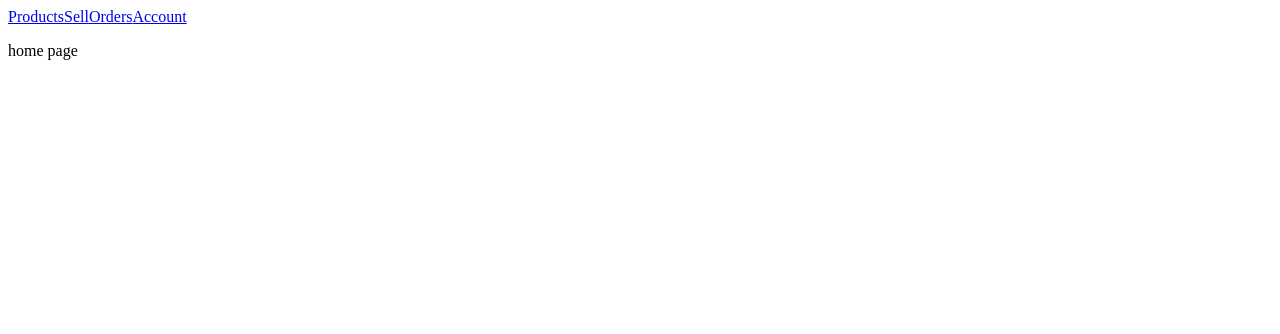
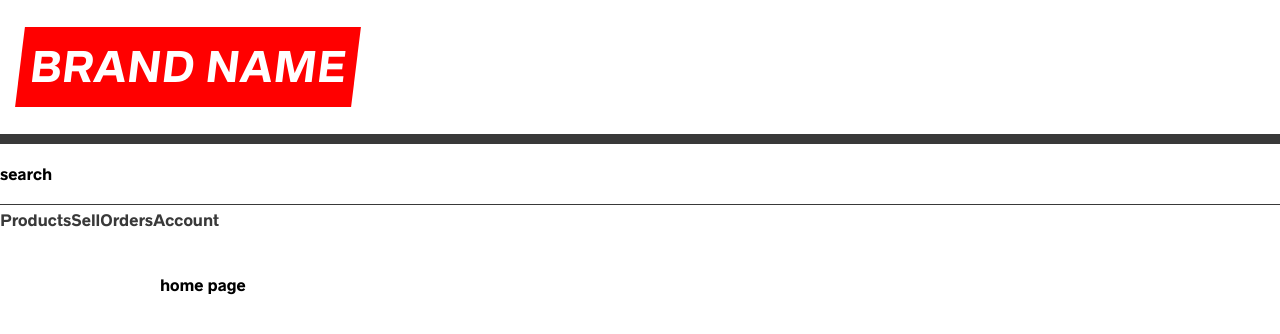
Before and after one commit to kentotakeuchi/my-online-shop, a Next.js app in the folder frontend/: page / in a window 1280 px wide. Shown: the top 334 px of the page. Built offline with nearby package versions, Linux system fonts and the light colour scheme.

Commit message:
header, npprogress, styled-comp > global style

```diff
--- a/frontend/components/header.tsx
+++ b/frontend/components/header.tsx
@@ -1,10 +1,50 @@
+import Link from 'next/link'
+import styled from 'styled-components'
 import Nav from './nav'
+
+const Logo = styled.h1`
+  font-size: 4rem;
+  margin-left: 2rem;
+  position: relative;
+  z-index: 2;
+  background: red;
+  transform: skew(-7deg);
+  a {
+    color: white;
+    text-decoration: none;
+    text-transform: uppercase;
+    padding: 0.5rem 1rem;
+  }
+`
+
+const HeaderStyles = styled.header`
+  .bar {
+    border-bottom: 10px solid var(--black, black);
+    display: grid;
+    grid-template-columns: auto 1fr;
+    justify-content: space-between;
+    align-items: stretch;
+  }
+  .sub-bar {
+    display: grid;
+    grid-template-columns: 1fr auto;
+    border-bottom: 1px solid var(--black, black);
+  }
+`
 
 const Header: React.FC = () => {
   return (
-    <header>
+    <HeaderStyles>
+      <div className='bar'>
+        <Logo>
+          <Link href='/'>brand name</Link>
+        </Logo>
+      </div>
+      <div className='sub-bar'>
+        <p>search</p>
+      </div>
       <Nav />
-    </header>
+    </HeaderStyles>
   )
 }
 
--- a/frontend/components/page.tsx
+++ b/frontend/components/page.tsx
@@ -1,11 +1,65 @@
+import styled, { createGlobalStyle } from 'styled-components'
 import Header from './header'
 
-const Page: React.FC = ({ children }) => {
+const GlobalStyles = createGlobalStyle`
+  @font-face {
+    font-family: 'radnika_next';
+    src: url('/static/radnikanext-medium-webfont.woff2') format('woff2');
+    font-weight: normal;
+    font-style: normal;
+  }
+  html {
+    --red: #ff0000;
+    --black: #393939;
+    --grey: #3A3A3A;
+    --gray: var(--grey);
+    --lightGrey: #e1e1e1;
+    --lightGray: var(--lightGrey);
+    --offWhite: #ededed;
+    --maxWidth: 1000px;
+    --bs: 0 12px 24px 0 rgba(0,0,0,0.09);
+    box-sizing: border-box;
+    font-size: 10px;
+  }
+  *, *:before, *:after {
+    box-sizing: inherit;
+  }
+  body {
+    font-family: 'radnika_next', --apple-system, BlinkMacSystemFont, 'Segoe UI', Roboto, Oxygen, Ubuntu, Cantarell, 'Open Sans', 'Helvetica Neue', sans-serif;
+    padding: 0;
+    margin: 0;
+    font-size: 1.5rem;
+    line-height:2;
+  }
+  a {
+    text-decoration: none;
+    color: var(--black);
+  }
+  a:hover {
+    text-decoration: underline;
+  }
+  button {
+    font-family: 'radnika_next', --apple-system, BlinkMacSystemFont, 'Segoe UI', Roboto, Oxygen, Ubuntu, Cantarell, 'Open Sans', 'Helvetica Neue', sans-serif;
+  }
+`
+
+const InnerStyles = styled.div`
+  max-width: var(--maxWidth);
+  margin: 0 auto;
+  padding: 2rem;
+`
+
+interface Props {
+  cool?: string
+}
+
+const Page: React.FC<Props> = ({ children, cool }) => {
   return (
-    <>
+    <div>
+      <GlobalStyles />
       <Header />
-      {children}
-    </>
+      <InnerStyles>{children}</InnerStyles>
+    </div>
   )
 }
 
--- a/frontend/pages/_app.tsx
+++ b/frontend/pages/_app.tsx
@@ -1,4 +1,11 @@
 import type { AppProps /*, AppContext */ } from 'next/app'
+import Router from 'next/router'
+import NProgress from 'nprogress'
+import '../components/styles/nprogress.css'
+
+Router.events.on('routeChangeStart', () => NProgress.start())
+Router.events.on('routeChangeComplete', () => NProgress.done())
+Router.events.on('routeChangeError', () => NProgress.done())
 
 function MyApp({ Component, pageProps }: AppProps) {
   return <Component {...pageProps} />
--- a/frontend/pages/_document.tsx
+++ b/frontend/pages/_document.tsx
@@ -1,6 +1,13 @@
-import Document, { Html, Head, Main, NextScript /*DocumentContext*/ } from 'next/document'
+import Document, { Html, Head, Main, NextScript, DocumentContext } from 'next/document'
+import { ServerStyleSheet } from 'styled-components'
 
 class MyDocument extends Document {
+  static async getInitialProps({ renderPage }: DocumentContext) {
+    const sheet = new ServerStyleSheet()
+    const page = renderPage(App => props => sheet.collectStyles(<App {...props} />))
+    const styleTags = sheet.getStyleElement()
+    return { ...page, styleTags }
+  }
   // static async getInitialProps(ctx: DocumentContext) {
   //   const initialProps = await Document.getInitialProps(ctx)
 
```
